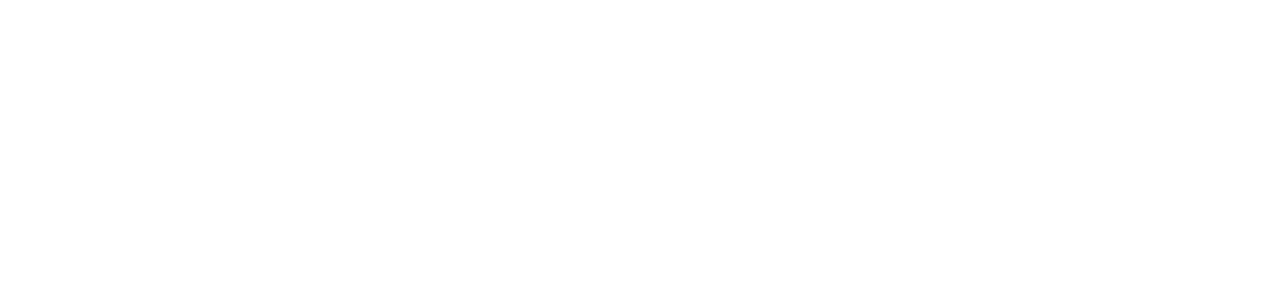
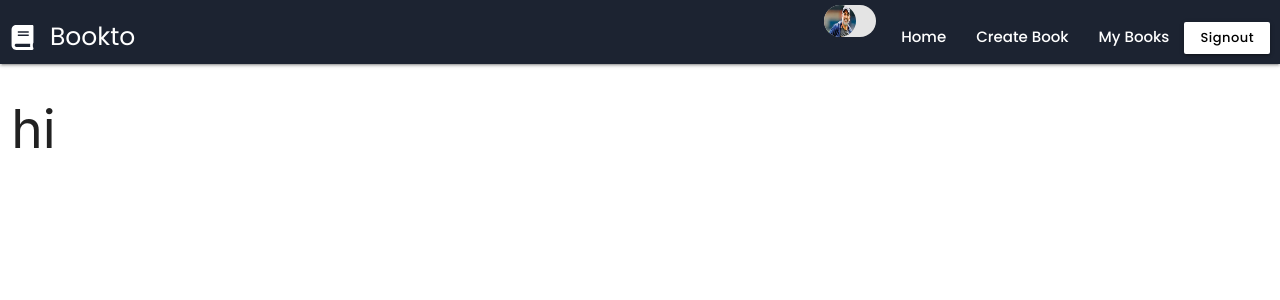
Before and after one commit to dheeraj13127/bookto, a React (Create React App) app: page /createBook in a window 1280 px wide. Before the commit this address had no page. Shown: the top 300 px of the page. Built offline with nearby package versions, Linux system fonts and the light colour scheme; what aws-amplify would draw is missing.

Commit message:
mad e refactoring

```diff
--- a/src/App.js
+++ b/src/App.js
@@ -1,15 +1,19 @@
 import React from "react";
 import { BrowserRouter as Router, Route, Routes } from "react-router-dom";
 import Dashboard from "./components/Dashboard/Dashboard";
+
 import "./App.css";
 import Landing from "./components/Landing/Landing";
+import CreateBook from "./components/Createbook/CreateBook";
 function App() {
   return (
     <div>
       <Router>
         <Routes>
           <Route path='/' exact element={<Landing />} />
+          <Route path="/createBook" exact element={<CreateBook/>}/>
           <Route path='/dashboard' exact element={<Dashboard />} />
+
         </Routes>
       </Router>
     </div>
--- /dev/null
+++ b/src/components/Createbook/CreateBook.js
@@ -0,0 +1,21 @@
+import React from 'react'
+import Navbar from '../Navbar/Navbar'
+
+function CreateBook() {
+    return (
+        <div>
+        <div className="container-fluid">
+            <Navbar/>
+            <div className="row">
+                <div className="col">
+
+
+                    <h2>hi</h2>
+                </div>
+            </div>
+        </div>
+        </div>
+    )
+}
+
+export default CreateBook
--- a/src/components/Dashboard/Dashboard.js
+++ b/src/components/Dashboard/Dashboard.js
@@ -10,6 +10,10 @@ import Footer from "../Footer/Footer";
 function Dashboard() {
   const [len, setLen] = useState([1, 2, 3, 4, 5, 6, 7, 8]);
 
+    const setUser=(userData,signOut)=>{
+      localStorage.setItem('userdataName',userData.username)
+      localStorage.setItem('userSignOut',signOut)
+    }
   return (
     <div className='signInPage'>
       <Authenticator
@@ -17,7 +21,7 @@ function Dashboard() {
       >
         {({ signOut, user }) => (
           <div className=''>
-            <Navbar />
+            <Navbar user={user} signout={signOut} />
             <div className='container-fluid dashboardContainer'>
               <div className='row'>
                 <div className='col l12 s12'></div>
@@ -27,7 +31,7 @@ function Dashboard() {
                   <div className='col l3 m3 s12'>
                     <div className='card z-depth-3'>
                       <div className='card-image waves-effect waves-block waves-light'>
-                        <img className='activator' src={msd} />
+                        <img className='activator' src={msd} alt="msd"/>
                       </div>
                       <div className='card-content cardContent center-align'>
                         <p className='card-title activator black-text text-darken-4 bookTitle'>
@@ -43,7 +47,7 @@ function Dashboard() {
                       </div>
                       <div className='card-reveal'>
                         <p className='card-title grey-text text-darken-4 revealTitle'>
-                          Book Title
+                          Book Title {user&&user.username}
                           <i className='material-icons right'>close</i>
                         </p>
                         <p className='revealDescription'>
@@ -56,9 +60,8 @@ function Dashboard() {
                 ))}
               </div>
             </div>
-            <button className='btn' onClick={signOut}>
-              Sign out
-            </button>
+            {setUser(user,signOut)}
+
             <Footer />
           </div>
         )}
--- a/src/components/Footer/Footer.js
+++ b/src/components/Footer/Footer.js
@@ -16,11 +16,11 @@ function Footer() {
 <div class="footer-copyright">
   <div class="container">
       <div className="row">
-          <div className="col l6">
+          <div className="col l12 m6 s12">
               <p>  © 2014 Copyright Text</p>
           </div>
-          <div className="col l6">
-      <a class="grey-text text-lighten-4 right" href="#!">More Links</a>
+          <div className="col l12 m6 s12">
+      <a class="grey-text text-lighten-4" href="#!">More Links</a>
       </div>
       </div>
 
--- a/src/components/Landing/Landing.js
+++ b/src/components/Landing/Landing.js
@@ -6,14 +6,14 @@ function Landing() {
   return (
     <div>
       <button
-        className='btn'
+        className='btn center-align'
         onClick={() => {
           navigate("/dashboard");
         }}
       >
         SignUp/Login
       </button>
-      <Navbar />
+
     </div>
   );
 }
--- a/src/components/Navbar/Navbar.js
+++ b/src/components/Navbar/Navbar.js
@@ -1,16 +1,24 @@
-import React, { useEffect, useRef } from "react";
+import React, { useEffect, useRef,useState } from "react";
 import { GiHamburgerMenu } from "react-icons/gi";
 import { FaBook } from "react-icons/fa";
 import "../styles/Navbar.css";
 import msd from "../images/msd.jpg";
-function Navbar() {
+const Navbar=(props)=>{
+  const [userSignOut,setUserSignOut]=useState(null)
+  useEffect(()=>{
+
+    const userSignOuts=localStorage.getItem("userSignOut")
+    setUserSignOut(userSignOuts)
+  },[])
+  const userName=localStorage.getItem("userdataName")
+console.log(userSignOut)
   const navRef = useRef(null);
   useEffect(() => {
     const M = window.M;
     var sidenav = document.querySelectorAll(".sidenav");
     M.Sidenav.init(sidenav, {});
   }, []);
-
+console.log(userName)
   return (
     <div className=''>
       <nav className=' dashNav'>
@@ -23,20 +31,24 @@ function Navbar() {
             <GiHamburgerMenu className='white-text' />
           </a>
           <ul className='right hide-on-med-and-down'>
-            <li className='navLi'>
-              <a href=''>Home</a>
+          <li>
+              <div class='chip dashChip'>
+                <img src={msd} />
+               {userName&&userName}
+              </div>
             </li>
             <li className='navLi'>
-              <a href=''>Create Book</a>
+              <a href='/dashboard'>Home</a>
+            </li>
+            <li className='navLi'>
+              <a href='/createBook'>Create Book</a>
             </li>
             <li className='navLi'>
               <a href=''>My Books</a>
             </li>
+
             <li>
-              <div class='chip'>
-                <img src={msd} />
-                Dhoni
-              </div>
+              <button className="btn-small white black-text singOutBtn" onClick={()=>userSignOut()}>signout</button>
             </li>
           </ul>
         </div>
@@ -44,20 +56,23 @@ function Navbar() {
 
       <ul className='sidenav' id='mobile-demo' ref={navRef}>
         <li>
-          <div class='chip sideNavProfile'>
+          <div className='chip sideNavProfile'>
             <img src={msd} />
-            Dhoni
+            {userName&&userName}
           </div>
         </li>
         <li className='navLi'>
-          <a href=''>Home</a>
+          <a href='/dashboard'>Home</a>
         </li>
         <li className='navLi'>
-          <a href=''>Create Book</a>
+          <a href='/createBook'>Create Book</a>
         </li>
         <li className='navLi'>
           <a href=''>My Books</a>
         </li>
+        <li className="signOutBtnSmall">
+              <button className="btn-small black white-text singOutBtn " style={{marginLeft:"30px"}} onClick={()=>userSignOut()}>signout</button>
+            </li>
       </ul>
     </div>
   );
--- a/src/components/styles/Dashboard.css
+++ b/src/components/styles/Dashboard.css
@@ -36,3 +36,6 @@
     font-family: 'Roboto',sans-serif !important;
     font-weight: 600 !important;
 }
+.dashChip{
+    margin-right: 10px;
+}
--- a/src/components/styles/Navbar.css
+++ b/src/components/styles/Navbar.css
@@ -9,7 +9,7 @@
     margin-right: 15px;
 }
 .dashNav{
-    padding: 5px !important;
+    padding: 5px 10px !important;
     background-color: #1C2331;
 }
 .sideNavProfile{
@@ -19,3 +19,8 @@
     font-weight: 500;
     font-family: 'Poppins',sans-serif;
 }
+.singOutBtn{
+    font-weight: 500;
+    font-family: 'Poppins',sans-serif;
+    text-transform: capitalize;
+}
```
